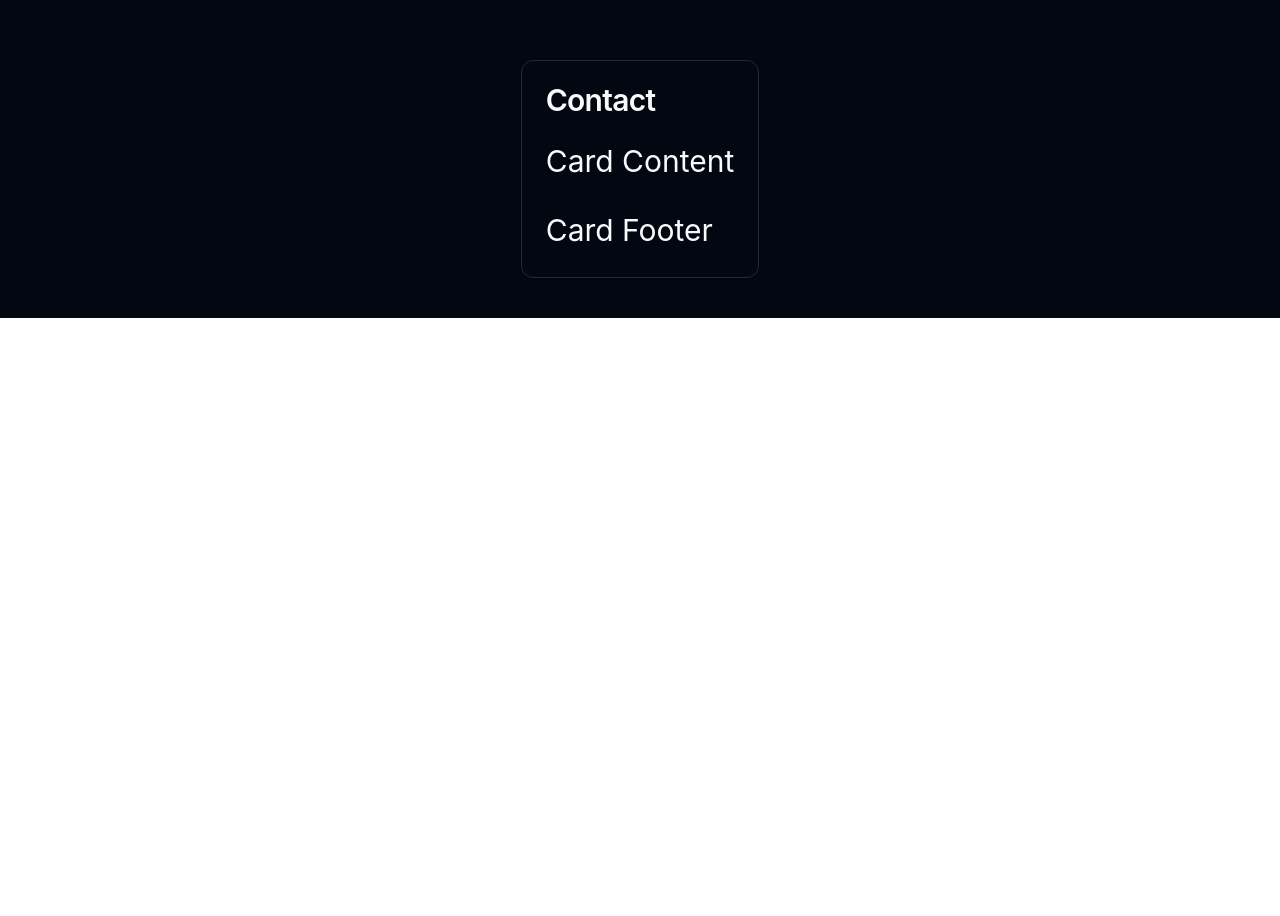
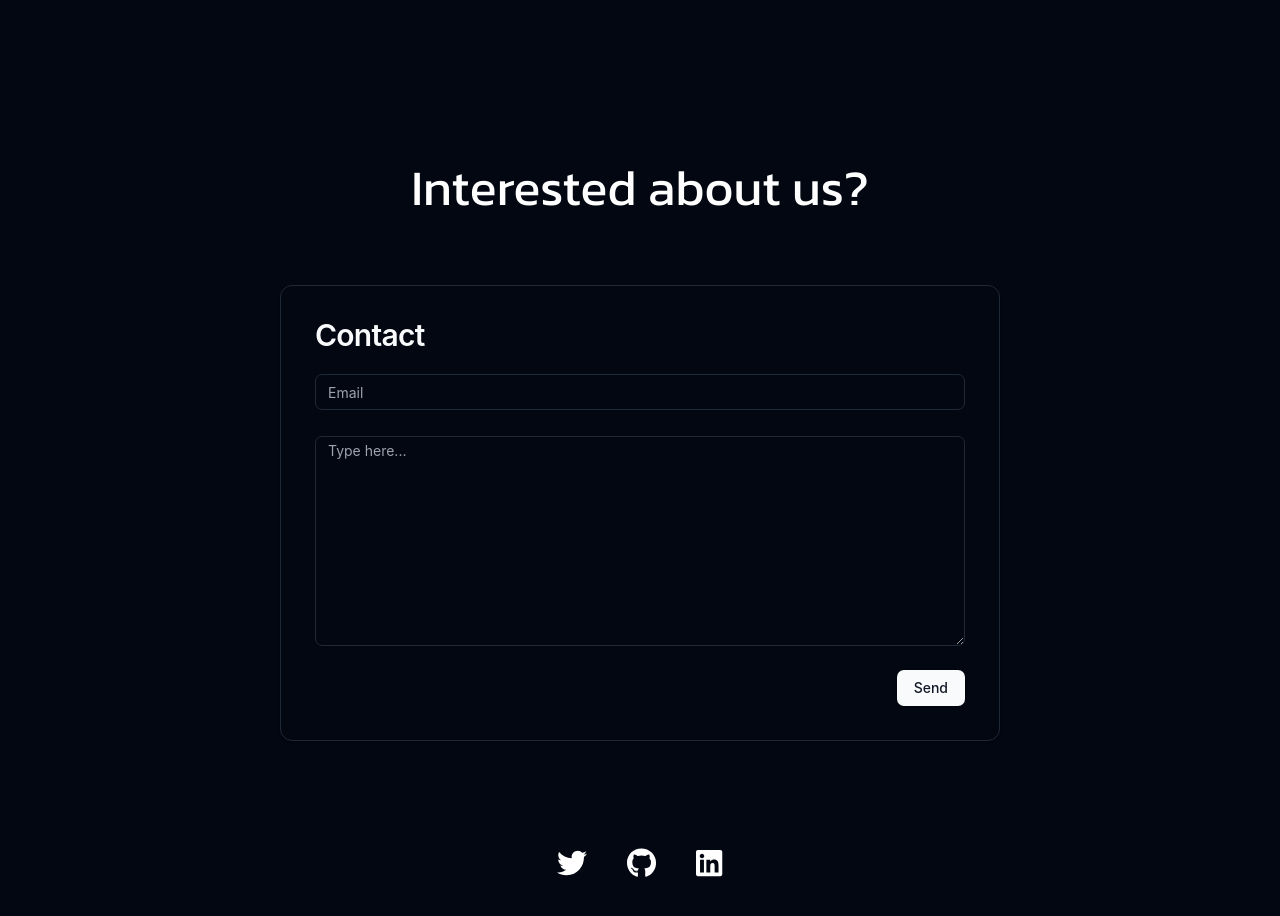
Before and after one commit to Tenefou/Landing_3DMarket, a React (Vite) app: page / in a window 1280 px wide. Shown: the part 1900-2816 px from the top of the page. Before the commit the page ends 2218 px from the top, so only its background shows below. Built offline with nearby package versions, Linux system fonts and the light colour scheme.

Commit message:
Contact + footer

```diff
--- a/src/App.css
+++ b/src/App.css
@@ -114,3 +114,16 @@
     font-size: 30px;
     padding: 40px;
   }
+
+  .footer{
+    display: flex;
+    justify-content:center;
+    flex-direction:row;
+    align-items: center;
+    font-size: 30px;
+    padding: 40px;
+  }
+
+  .footer-items{
+    padding: 20px;
+  }
--- a/src/App.tsx
+++ b/src/App.tsx
@@ -2,12 +2,17 @@
 import './App.css'
 import { Button } from './components/ui/button'
 import { Carousel, CarouselContent, CarouselItem, CarouselPrevious, CarouselNext } from './components/ui/carousel'
-import { Card, CardHeader, CardTitle, CardDescription, CardContent, CardFooter } from './components/ui/card';
+import { Card, CardHeader, CardTitle, CardContent, CardFooter } from './components/ui/card';
+import { Input } from './components/ui/input';
+import { motion } from "motion/react"
+import { FontAwesomeIcon } from '@fortawesome/react-fontawesome'
+import { faTwitter, faGithub, faLinkedin } from '@fortawesome/free-brands-svg-icons'
 
 function App() {
 
-  const section1Ref = useRef<HTMLDivElement | null>(null);
+  const about = useRef<HTMLDivElement | null>(null);
 
+  const contact = useRef<HTMLDivElement | null>(null);
 
   const scrollToSection = (sectionRef: React.RefObject<HTMLDivElement>) => {
     if (sectionRef.current) {
@@ -28,10 +33,10 @@
           3D Market
         </div>
         <div className='buttons'>
-        <Button onClick={() => scrollToSection(section1Ref)} variant={'outline'}>
+        <Button onClick={() => scrollToSection(about)} variant={'outline'}>
           About
         </Button>
-        <Button variant={'outline'}>
+        <Button onClick={() => scrollToSection(contact)}  variant={'outline'}>
           Contact
         </Button>
         <Button variant={'outline'}>
@@ -44,13 +49,13 @@
       </header>
       <main >
         <div className='image' style={{backgroundImage: "linear-gradient(rgba(0,0,0,0.8), rgba(0,0,0,0.5)),url('/4yxeoawe.jpg')", backgroundSize: 'cover', backgroundPosition: 'center', height: '100vh'}}>
-          <h1 className='oswald'>3D Market</h1>
+          <motion.h1 initial={{scale:0}}  whileInView={{scale:1}} className='oswald'>3D Market</motion.h1>
           <div className='image-texte'>
-          <p className='texte-image Kanit'>Build your own world.</p>
+          <motion.p initial={{scale:0}}  whileInView={{scale:1}} className='texte-image Kanit'>Build your own world.</motion.p>
           </div>
           <Button className='Kanit' variant={"secondary"}>Shop</Button>
         </div>
-        <div className='description' ref={section1Ref}>
+        <div className='description' ref={about}>
           <div>
           <Carousel className='carousel-image'>
             <CarouselContent>
@@ -96,19 +101,49 @@
             </Carousel>
           </div>
         </div>
-        <div className='about-us'>
+        <motion.div className='about-us' initial={{scale:0}}  whileInView={{scale:1}} ref={contact}>
           <div>
-            <Card>
+            <div style={{ display: 'flex', alignItems: 'center', justifyContent: 'center', paddingTop:'100px', paddingBottom:'20px'}}>
+              <h1 className='Kanit'  style={{fontSize:'50px'}}>Interested about us?</h1>
+            </div>
+            <Card className="w-[90vh]" style={{padding: '10px'}}>
               <CardHeader>
                 <CardTitle>Contact</CardTitle>
-              </CardHeader>
+               </CardHeader>
               <CardContent>
-                <p>Card Content</p>
+                <form>
+                  <div className="grid w-full items-center gap-4">
+                    <div className="flex flex-col space-y-1.5" style={{paddingBottom:'10px'}}>
+                      <Input id="name" placeholder="Email" style={{borderRadius: '7px'}} />
+                    </div>
+                      <div className="flex flex-col space-y-1.5">
+                        <textarea
+                          id="multiline"
+                          placeholder="Type here..."
+                          rows={10}
+                          className="flex w-full rounded-md border border-input bg-transparent px-3 py-1 text-base shadow-sm transition-colors file:border-0 file:bg-transparent file:text-sm file:font-medium file:text-foreground placeholder:text-muted-foreground focus-visible:outline-none focus-visible:ring-1 focus-visible:ring-ring disabled:cursor-not-allowed disabled:opacity-50 md:text-sm"
+                          style={{ width: '100%', resize: 'vertical', borderRadius:'7px' }} // Permet le redimensionnement vertical uniquement
+                        />
+                      </div>
+                  </div>
+                </form>
               </CardContent>
-              <CardFooter>
-                <p>Card Footer</p>
+              <CardFooter className="flex" style={{justifyContent: 'end'}}>
+
+                <Button style={{borderRadius: '7px'}}>Send</Button>
               </CardFooter>
             </Card>
+          </div>
+        </motion.div>
+        <div className='footer'>
+          <div className='footer-items'>
+            <FontAwesomeIcon icon={faTwitter} />
+          </div>
+          <div className='footer-items'>
+            <FontAwesomeIcon icon={faGithub} />
+          </div>
+          <div className='footer-items'>
+            <FontAwesomeIcon icon={faLinkedin}/>
           </div>
         </div>
 
--- /dev/null
+++ b/src/components/ui/form.tsx
@@ -0,0 +1,176 @@
+import * as React from "react"
+import * as LabelPrimitive from "@radix-ui/react-label"
+import { Slot } from "@radix-ui/react-slot"
+import {
+  Controller,
+  ControllerProps,
+  FieldPath,
+  FieldValues,
+  FormProvider,
+  useFormContext,
+} from "react-hook-form"
+
+import { cn } from "@/lib/utils"
+import { Label } from "@/components/ui/label"
+
+const Form = FormProvider
+
+type FormFieldContextValue<
+  TFieldValues extends FieldValues = FieldValues,
+  TName extends FieldPath<TFieldValues> = FieldPath<TFieldValues>
+> = {
+  name: TName
+}
+
+const FormFieldContext = React.createContext<FormFieldContextValue>(
+  {} as FormFieldContextValue
+)
+
+const FormField = <
+  TFieldValues extends FieldValues = FieldValues,
+  TName extends FieldPath<TFieldValues> = FieldPath<TFieldValues>
+>({
+  ...props
+}: ControllerProps<TFieldValues, TName>) => {
+  return (
+    <FormFieldContext.Provider value={{ name: props.name }}>
+      <Controller {...props} />
+    </FormFieldContext.Provider>
+  )
+}
+
+const useFormField = () => {
+  const fieldContext = React.useContext(FormFieldContext)
+  const itemContext = React.useContext(FormItemContext)
+  const { getFieldState, formState } = useFormContext()
+
+  const fieldState = getFieldState(fieldContext.name, formState)
+
+  if (!fieldContext) {
+    throw new Error("useFormField should be used within <FormField>")
+  }
+
+  const { id } = itemContext
+
+  return {
+    id,
+    name: fieldContext.name,
+    formItemId: `${id}-form-item`,
+    formDescriptionId: `${id}-form-item-description`,
+    formMessageId: `${id}-form-item-message`,
+    ...fieldState,
+  }
+}
+
+type FormItemContextValue = {
+  id: string
+}
+
+const FormItemContext = React.createContext<FormItemContextValue>(
+  {} as FormItemContextValue
+)
+
+const FormItem = React.forwardRef<
+  HTMLDivElement,
+  React.HTMLAttributes<HTMLDivElement>
+>(({ className, ...props }, ref) => {
+  const id = React.useId()
+
+  return (
+    <FormItemContext.Provider value={{ id }}>
+      <div ref={ref} className={cn("space-y-2", className)} {...props} />
+    </FormItemContext.Provider>
+  )
+})
+FormItem.displayName = "FormItem"
+
+const FormLabel = React.forwardRef<
+  React.ElementRef<typeof LabelPrimitive.Root>,
+  React.ComponentPropsWithoutRef<typeof LabelPrimitive.Root>
+>(({ className, ...props }, ref) => {
+  const { error, formItemId } = useFormField()
+
+  return (
+    <Label
+      ref={ref}
+      className={cn(error && "text-destructive", className)}
+      htmlFor={formItemId}
+      {...props}
+    />
+  )
+})
+FormLabel.displayName = "FormLabel"
+
+const FormControl = React.forwardRef<
+  React.ElementRef<typeof Slot>,
+  React.ComponentPropsWithoutRef<typeof Slot>
+>(({ ...props }, ref) => {
+  const { error, formItemId, formDescriptionId, formMessageId } = useFormField()
+
+  return (
+    <Slot
+      ref={ref}
+      id={formItemId}
+      aria-describedby={
+        !error
+          ? `${formDescriptionId}`
+          : `${formDescriptionId} ${formMessageId}`
+      }
+      aria-invalid={!!error}
+      {...props}
+    />
+  )
+})
+FormControl.displayName = "FormControl"
+
+const FormDescription = React.forwardRef<
+  HTMLParagraphElement,
+  React.HTMLAttributes<HTMLParagraphElement>
+>(({ className, ...props }, ref) => {
+  const { formDescriptionId } = useFormField()
+
+  return (
+    <p
+      ref={ref}
+      id={formDescriptionId}
+      className={cn("text-[0.8rem] text-muted-foreground", className)}
+      {...props}
+    />
+  )
+})
+FormDescription.displayName = "FormDescription"
+
+const FormMessage = React.forwardRef<
+  HTMLParagraphElement,
+  React.HTMLAttributes<HTMLParagraphElement>
+>(({ className, children, ...props }, ref) => {
+  const { error, formMessageId } = useFormField()
+  const body = error ? String(error?.message) : children
+
+  if (!body) {
+    return null
+  }
+
+  return (
+    <p
+      ref={ref}
+      id={formMessageId}
+      className={cn("text-[0.8rem] font-medium text-destructive", className)}
+      {...props}
+    >
+      {body}
+    </p>
+  )
+})
+FormMessage.displayName = "FormMessage"
+
+export {
+  useFormField,
+  Form,
+  FormItem,
+  FormLabel,
+  FormControl,
+  FormDescription,
+  FormMessage,
+  FormField,
+}
--- /dev/null
+++ b/src/components/ui/input.tsx
@@ -0,0 +1,22 @@
+import * as React from "react"
+
+import { cn } from "@/lib/utils"
+
+const Input = React.forwardRef<HTMLInputElement, React.ComponentProps<"input">>(
+  ({ className, type, ...props }, ref) => {
+    return (
+      <input
+        type={type}
+        className={cn(
+          "flex h-9 w-full rounded-md border border-input bg-transparent px-3 py-1 text-base shadow-sm transition-colors file:border-0 file:bg-transparent file:text-sm file:font-medium file:text-foreground placeholder:text-muted-foreground focus-visible:outline-none focus-visible:ring-1 focus-visible:ring-ring disabled:cursor-not-allowed disabled:opacity-50 md:text-sm",
+          className
+        )}
+        ref={ref}
+        {...props}
+      />
+    )
+  }
+)
+Input.displayName = "Input"
+
+export { Input }
--- /dev/null
+++ b/src/components/ui/label.tsx
@@ -0,0 +1,24 @@
+import * as React from "react"
+import * as LabelPrimitive from "@radix-ui/react-label"
+import { cva, type VariantProps } from "class-variance-authority"
+
+import { cn } from "@/lib/utils"
+
+const labelVariants = cva(
+  "text-sm font-medium leading-none peer-disabled:cursor-not-allowed peer-disabled:opacity-70"
+)
+
+const Label = React.forwardRef<
+  React.ElementRef<typeof LabelPrimitive.Root>,
+  React.ComponentPropsWithoutRef<typeof LabelPrimitive.Root> &
+    VariantProps<typeof labelVariants>
+>(({ className, ...props }, ref) => (
+  <LabelPrimitive.Root
+    ref={ref}
+    className={cn(labelVariants(), className)}
+    {...props}
+  />
+))
+Label.displayName = LabelPrimitive.Root.displayName
+
+export { Label }
```
Also changed, not shown: package.json (+13 -1 lines), 1 other file (tests, documents, lock files or other folders).
